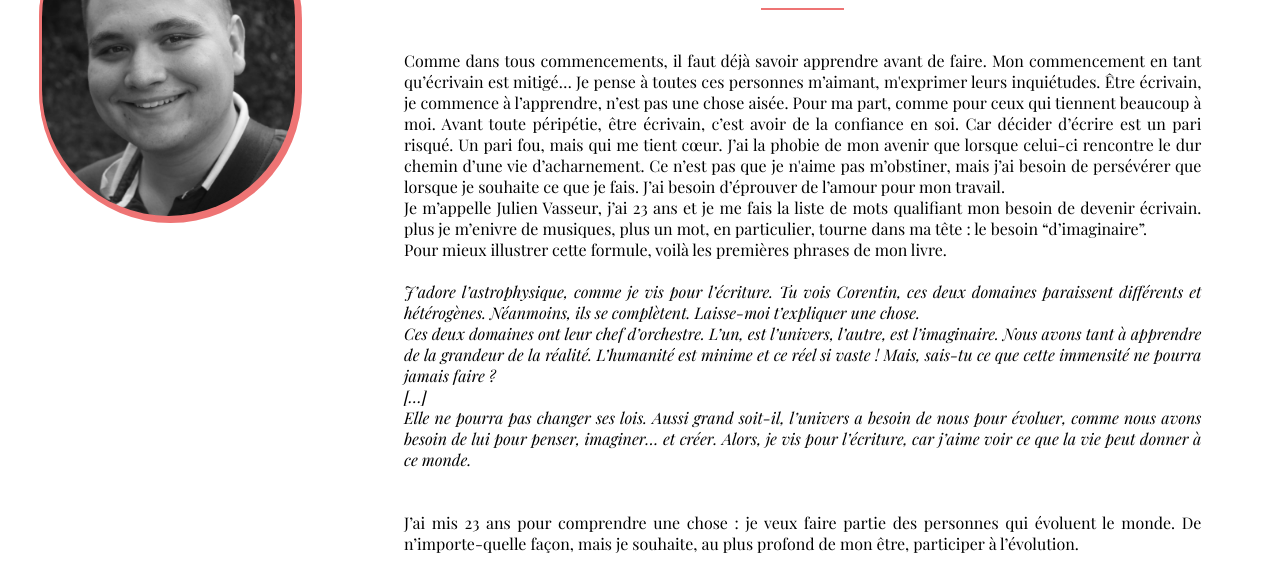
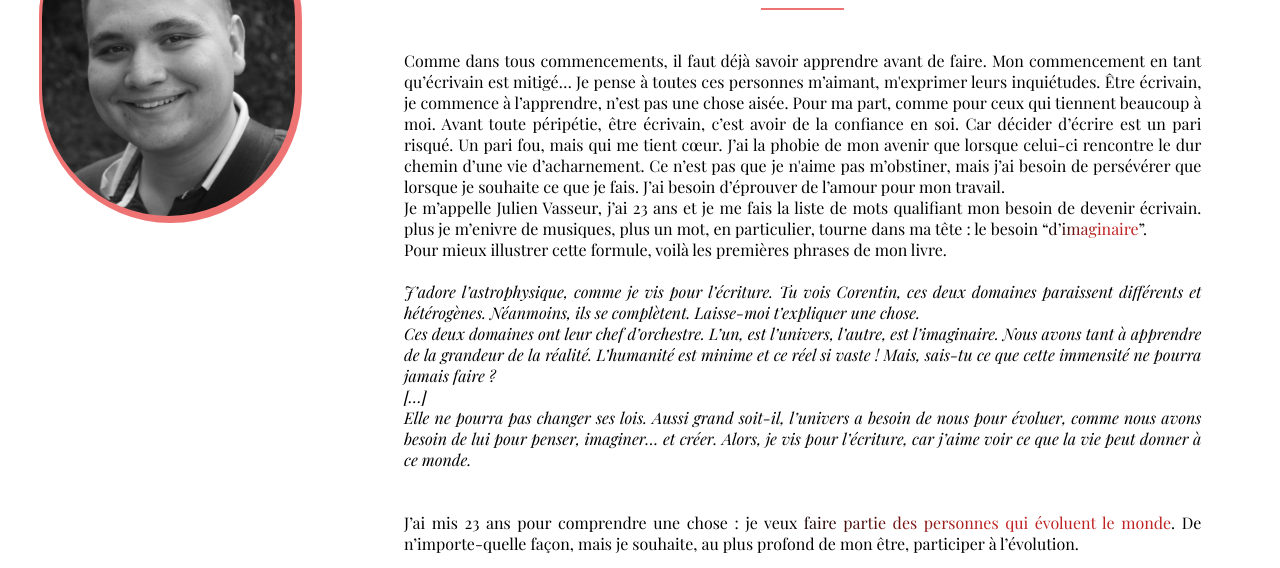
Before and after one commit to Julien-VASSEUR-15072000/Mon_Site-, a plain HTML site: page index.html in a window 1280 px wide. Shown: the part 160-728 px from the top of the page. Drawn offline with Linux system fonts and the light colour scheme.

Commit message:
V2.2.1 modifs Imaginaire

```diff
--- a/assets/css/style.css
+++ b/assets/css/style.css
@@ -286,6 +286,16 @@ main {
 
 .sectionRight__p__heureux__italic {
   font-family: Playfair_italic;
+}
+
+.imaginaire {
+  background: -webkit-linear-gradient(
+    138deg,
+    rgba(191, 34, 34, 1) 44%,
+    rgba(0, 0, 0, 1) 90%
+  );
+  -webkit-background-clip: text;
+  -webkit-text-fill-color: transparent;
 }
 
 .sectionRight__p__heureux__fin {
--- a/index.html
+++ b/index.html
@@ -44,7 +44,7 @@
                         travail. <br>
                         Je m’appelle Julien Vasseur, j’ai 23 ans et je me fais la liste de mots qualifiant mon besoin de
                         devenir écrivain. plus je m’enivre de musiques, plus un mot, en particulier, tourne dans ma tête
-                        : le besoin “d’imaginaire”.<br>
+                        : le besoin “<span class="imaginaire">d’imaginaire</span>”.<br>
                         Pour mieux illustrer cette formule, voilà les premières phrases de mon livre.
                         <br>
                         <br>
@@ -63,8 +63,10 @@
                             l’écriture, car j’aime voir ce que la vie peut donner à ce monde.<br>
                         </span> <br>
                         <br>
-                        J’ai mis 23 ans pour comprendre une chose : je veux faire partie des personnes qui évoluent le
-                        monde. De n’importe-quelle façon, mais je souhaite, au plus profond de mon être, participer à
+                        J’ai mis 23 ans pour comprendre une chose : <span class="imaginaire">je veux faire partie des
+                            personnes qui évoluent le
+                            monde</span>. De n’importe-quelle façon, mais je souhaite, au plus profond de mon être,
+                        participer à
                         l’évolution.
 
 
```
